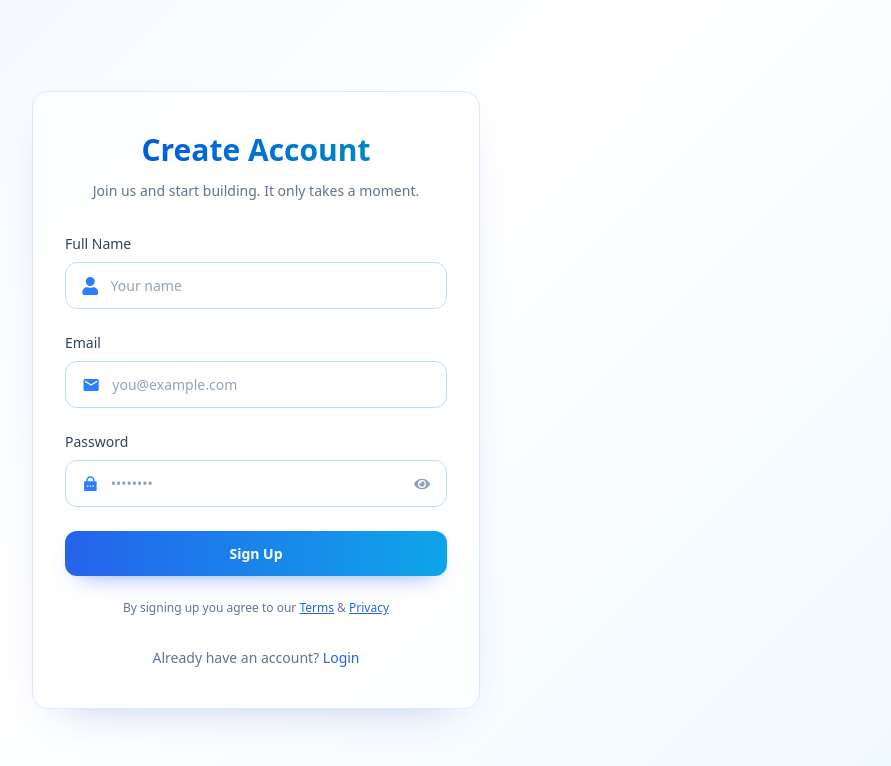
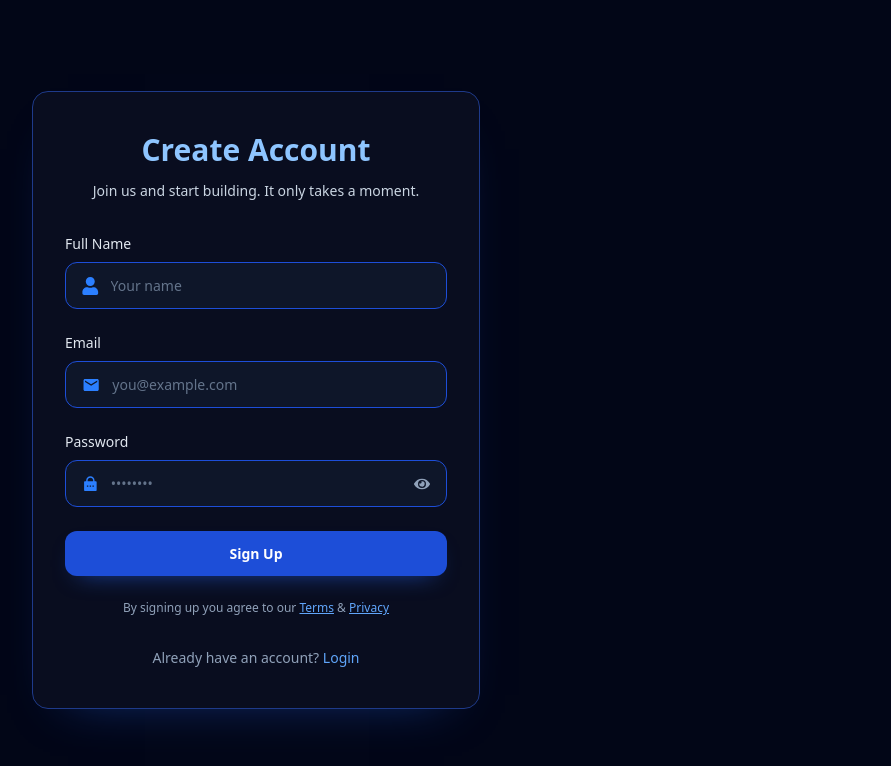
Before and after one commit to zeeshanabbaskhan/Handphone, a Next.js app in the folder client/: page /signup in a window 1280 px wide. Shown: the top 766 px of the page, without its empty margins (384-1275 px from the left). Built offline with nearby package versions, Linux system fonts and the light colour scheme; no server answers.

Commit message:
Refactor UI styles for analytics, admin, login, and signup pages to enhance aesthetics and consistency

```diff
--- a/client/src/app/admin/analytics/page.js
+++ b/client/src/app/admin/analytics/page.js
@@ -792,12 +792,6 @@ const AnalyticsPage = () => {
                                     {analyticsData.revenueTrends.length > 0 ? (
                                         <ResponsiveContainer width="100%" height={300}>
                                             <AreaChart data={analyticsData.revenueTrends}>
-                                                <defs>
-                                                    <linearGradient id="revenueGradient" x1="0" y1="0" x2="0" y2="1">
-                                                        <stop offset="5%" stopColor="#8B5CF6" stopOpacity={0.3} />
-                                                        <stop offset="95%" stopColor="#8B5CF6" stopOpacity={0} />
-                                                    </linearGradient>
-                                                </defs>
                                                 <CartesianGrid strokeDasharray="3 3" stroke="#374151" />
                                                 <XAxis dataKey="name" stroke="#9CA3AF" />
                                                 <YAxis stroke="#9CA3AF" />
@@ -805,9 +799,9 @@ const AnalyticsPage = () => {
                                                 <Area
                                                     type="monotone"
                                                     dataKey={selectedMetric}
-                                                    stroke="#8B5CF6"
+                                                    stroke="#3b82f6"
                                                     strokeWidth={2}
-                                                    fill="url(#revenueGradient)"
+                                                    fill="rgba(59, 130, 246, 0.22)"
                                                 />
                                             </AreaChart>
                                         </ResponsiveContainer>
--- a/client/src/app/admin/page.js
+++ b/client/src/app/admin/page.js
@@ -335,13 +335,7 @@ const AdminDashboard = () => {
                                         <XAxis dataKey="name" stroke="#9CA3AF" />
                                         <YAxis stroke="#9CA3AF" />
                                         <Tooltip content={<CustomTooltip />} />
-                                        <defs>
-                                            <linearGradient id="colorGradient" x1="0" y1="0" x2="0" y2="1">
-                                                <stop offset="5%" stopColor="#06B6D4" stopOpacity={0.8} />
-                                                <stop offset="95%" stopColor="#06B6D4" stopOpacity={0.2} />
-                                            </linearGradient>
-                                        </defs>
-                                        <Bar dataKey="orders" fill="url(#colorGradient)" radius={[4, 4, 0, 0]} />
+                                        <Bar dataKey="orders" fill="#1d4ed8" radius={[4, 4, 0, 0]} />
                                     </BarChart>
                                 </ResponsiveContainer>
                             ) : (
--- a/client/src/app/globals.css
+++ b/client/src/app/globals.css
@@ -1,13 +1,13 @@
 @import "tailwindcss";
 
 .auth-clean-bg {
-	background: linear-gradient(135deg, #eff6ff 0%, #ffffff 50%, #f0f9ff 100%);
+	background: #020617;
 }
 
 .auth-clean-card {
-	background: rgba(255, 255, 255, 0.92);
-	border: 1px solid #dbeafe;
-	box-shadow: 0 18px 45px -30px rgba(30, 64, 175, 0.4);
+	background: rgba(10, 15, 32, 0.92);
+	border: 1px solid #1e3a8a;
+	box-shadow: 0 22px 50px -36px rgba(37, 99, 235, 0.55);
 	border-radius: 1rem;
 }
 
@@ -15,8 +15,8 @@
 	display: flex;
 	align-items: center;
 	gap: 0.75rem;
-	background: #ffffff;
-	border: 1px solid #bfdbfe;
+	background: rgba(15, 23, 42, 0.95);
+	border: 1px solid #1d4ed8;
 	border-radius: 0.75rem;
 	padding: 0.75rem 1rem;
 	transition: border-color 0.2s ease, box-shadow 0.2s ease;
@@ -24,19 +24,19 @@
 
 .auth-clean-input-wrap:focus-within {
 	border-color: #60a5fa;
-	box-shadow: 0 0 0 3px rgba(59, 130, 246, 0.15);
+	box-shadow: 0 0 0 3px rgba(59, 130, 246, 0.22);
 }
 
 .auth-clean-input {
 	width: 100%;
 	background: transparent;
-	color: #1e293b;
+	color: #e2e8f0;
 	outline: none;
 	font-size: 0.875rem;
 }
 
 .auth-clean-input::placeholder {
-	color: #94a3b8;
+	color: #64748b;
 }
 
 .auth-clean-button {
@@ -46,7 +46,7 @@
 	color: #ffffff;
 	font-size: 0.875rem;
 	font-weight: 600;
-	background: linear-gradient(90deg, #2563eb, #0ea5e9);
+	background: #1d4ed8;
 	box-shadow: 0 10px 24px -14px rgba(37, 99, 235, 0.8);
 	transition: filter 0.2s ease;
 }
@@ -56,15 +56,15 @@
 }
 
 .auth-clean-link {
-	color: #2563eb;
+	color: #60a5fa;
 }
 
 .auth-clean-link:hover {
-	color: #1d4ed8;
+	color: #93c5fd;
 }
 
 .admin-clean {
-	background: linear-gradient(135deg, #eff6ff 0%, #ffffff 45%, #f0f9ff 100%);
+	background: #020617;
 }
 
 .admin-clean [class~="bg-slate-800/90"],
@@ -74,37 +74,50 @@
 .admin-clean [class~="bg-slate-700/50"],
 .admin-clean [class~="bg-slate-700/40"],
 .admin-clean [class~="bg-slate-700/30"] {
-	background-color: rgba(255, 255, 255, 0.92) !important;
+	background-color: rgba(15, 23, 42, 0.85) !important;
 	backdrop-filter: none !important;
 }
 
 .admin-clean [class*="border-slate-"] {
-	border-color: #dbeafe !important;
+	border-color: #1e3a8a !important;
 }
 
 .admin-clean [class~="text-white"] {
-	color: #0f172a !important;
+	color: #e2e8f0 !important;
 }
 
-.admin-clean button[class*="bg-gradient-to-r"],
-.admin-clean a[class*="bg-gradient-to-r"] {
+.admin-clean [class*="bg-gradient-to-"] {
+	background-image: none !important;
+	background-color: #1d4ed8 !important;
 	color: #ffffff !important;
 }
 
+.admin-clean [class~="bg-clip-text"] {
+	background-image: none !important;
+	-webkit-background-clip: border-box !important;
+	background-clip: border-box !important;
+	color: #93c5fd !important;
+}
+
+.admin-clean [class~="text-transparent"] {
+	color: #93c5fd !important;
+	-webkit-text-fill-color: #93c5fd !important;
+}
+
 .admin-clean [class~="text-slate-400"] {
-	color: #64748b !important;
+	color: #94a3b8 !important;
 }
 
 .admin-clean [class~="text-slate-300"],
 .admin-clean [class~="text-slate-200"] {
-	color: #334155 !important;
+	color: #cbd5e1 !important;
 }
 
 .admin-clean [class~="text-purple-400"],
 .admin-clean [class~="text-purple-300"],
 .admin-clean [class~="text-pink-300"],
 .admin-clean [class~="text-pink-400"] {
-	color: #2563eb !important;
+	color: #60a5fa !important;
 }
 
 .admin-clean [class*="bg-purple-500/20"],
@@ -112,22 +125,10 @@
 .admin-clean [class*="bg-purple-500/10"],
 .admin-clean [class*="bg-pink-500/20"],
 .admin-clean [class*="bg-pink-500/10"] {
-	background-color: rgba(219, 234, 254, 0.85) !important;
+	background-color: rgba(30, 58, 138, 0.3) !important;
 }
 
 .admin-clean [class*="border-purple-500/30"],
 .admin-clean [class*="border-purple-500/20"] {
-	border-color: #bfdbfe !important;
+	border-color: #1d4ed8 !important;
 }
-
-.admin-clean [class*="from-purple-500"],
-.admin-clean [class*="from-purple-600"] {
-	--tw-gradient-from: #2563eb var(--tw-gradient-from-position) !important;
-	--tw-gradient-to: rgb(37 99 235 / 0) var(--tw-gradient-to-position) !important;
-	--tw-gradient-stops: var(--tw-gradient-from), var(--tw-gradient-to) !important;
-}
-
-.admin-clean [class*="to-pink-500"],
-.admin-clean [class*="to-pink-600"] {
-	--tw-gradient-to: #06b6d4 var(--tw-gradient-to-position) !important;
-}
--- a/client/src/app/signup/page.js
+++ b/client/src/app/signup/page.js
@@ -30,10 +30,10 @@ const SignupPage = () => {
         <div className="auth-clean-card px-8 py-10">
           {/* Header */}
           <div className="mb-8 text-center">
-            <h1 className="text-3xl font-bold bg-gradient-to-r from-blue-700 to-cyan-600 bg-clip-text text-transparent">
+            <h1 className="text-3xl font-bold text-blue-300">
               Create Account
             </h1>
-            <p className="mt-3 text-slate-500 text-sm leading-relaxed">
+            <p className="mt-3 text-slate-300 text-sm leading-relaxed">
               Join us and start building. It only takes a moment.
             </p>
           </div>
@@ -41,7 +41,7 @@ const SignupPage = () => {
           <form onSubmit={handleSubmit(onSubmit)} className="space-y-6">
             {/* Name */}
             <div>
-              <label className="block text-sm font-medium text-slate-700 mb-2" htmlFor="name">
+              <label className="block text-sm font-medium text-slate-200 mb-2" htmlFor="name">
                 Full Name
               </label>
               <div className={`auth-clean-input-wrap ${errors.name ? "border-red-500" : ""}`}>
@@ -59,7 +59,7 @@ const SignupPage = () => {
 
             {/* Email */}
             <div>
-              <label className="block text-sm font-medium text-slate-700 mb-2" htmlFor="email">
+              <label className="block text-sm font-medium text-slate-200 mb-2" htmlFor="email">
                 Email
               </label>
               <div className={`auth-clean-input-wrap ${errors.email ? "border-red-500" : ""}`}>
@@ -83,7 +83,7 @@ const SignupPage = () => {
 
             {/* Password */}
             <div>
-              <label className="block text-sm font-medium text-slate-700 mb-2" htmlFor="password">
+              <label className="block text-sm font-medium text-slate-200 mb-2" htmlFor="password">
                 Password
               </label>
               <div className={`auth-clean-input-wrap ${errors.password ? "border-red-500" : ""}`}>
@@ -126,7 +126,7 @@ const SignupPage = () => {
             </button>
 
             {/* Terms */}
-            <p className="text-xs text-slate-500 text-center">
+            <p className="text-xs text-slate-400 text-center">
               By signing up you agree to our{" "}
               <Link href="/terms" className="auth-clean-link underline">
                 Terms
@@ -138,7 +138,7 @@ const SignupPage = () => {
             </p>
 
             {/* Switch */}
-            <div className="pt-2 text-center text-sm text-slate-500">
+            <div className="pt-2 text-center text-sm text-slate-400">
               <span>Already have an account? </span>
               <Link href="/login" className="auth-clean-link font-medium">
                 Login
```
Also changed, not shown: client/src/app/login/page.js (+6 -6 lines).
